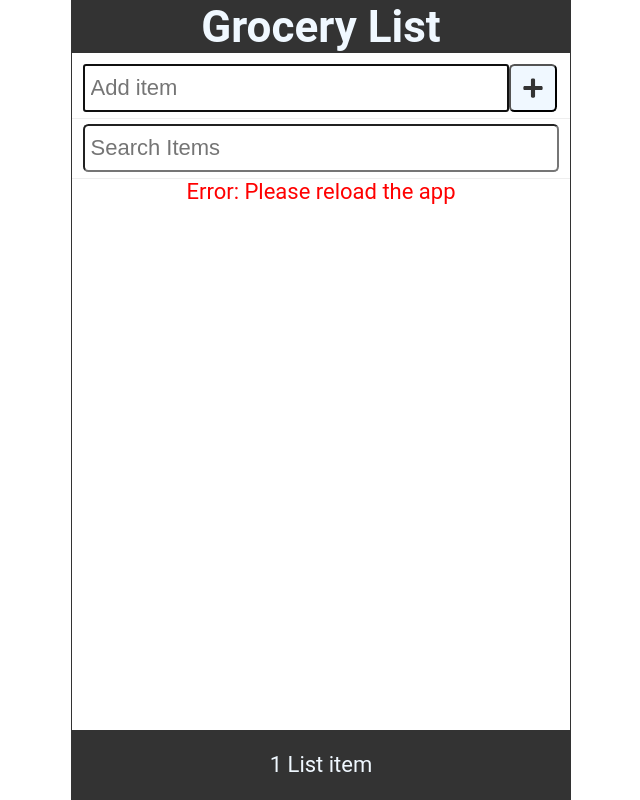
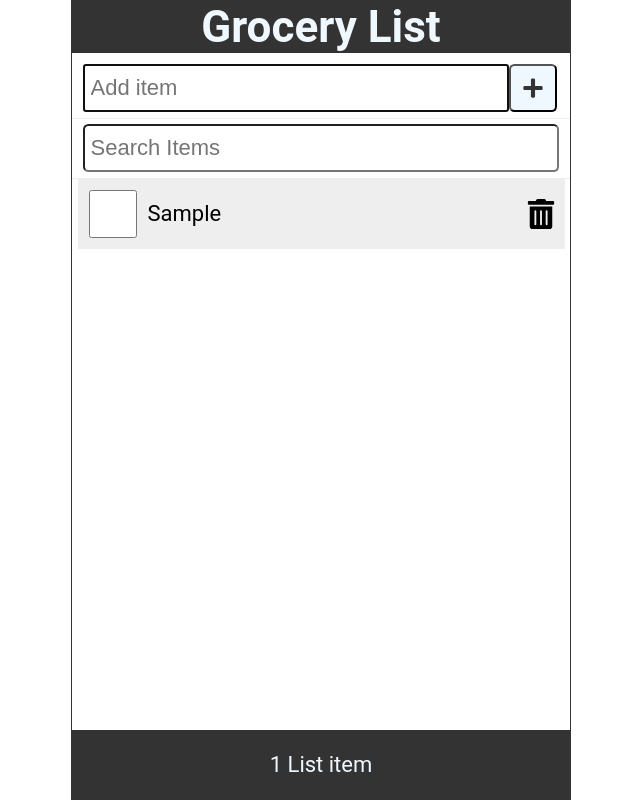
Before and after one commit to SameerSunkada/Grocery-List-using-React, a React (Create React App) app: page / in a window 1280 px wide. Both pictures are taken after typing "Sample" into the empty fields and a click on the button "Add item". Shown: the whole page, without its empty margins (319-959 px from the left). Built offline with nearby package versions, Linux system fonts and the light colour scheme; no server answers; data requests are answered from the project's data file; the HTML template or start-up script is replaced by a standard one.

Commit message:
reverted back to local storage for storing list items

```diff
--- a/data/db.json
+++ /dev/null
@@ -1,3 +0,0 @@
-{
-  "items": []
-}
--- a/src/App.js
+++ b/src/App.js
@@ -1,113 +1,72 @@
 import Header from './Header';
+import AddItem from './AddItem';
 import SearchItem from './SearchItem';
-import AddItem from './AddItem';
 import Content from './Content';
 import Footer from './Footer';
 import { useState, useEffect } from 'react';
-import apiRequest from './apiRequest';
+function App() {
 
-function App() {
-  const API_URL = 'http://localhost:3500/items';
+  const [items,setItems] = useState(JSON.parse(localStorage.getItem('shoppingList')) || []);
 
-  const [items, setItems] = useState([]);
   const [newItem, setNewItem] = useState('');
+
   const [search, setSearch] = useState('');
-  const [fetchError, setFetchError] = useState(null);
-  const [isLoading, setIsLoading] = useState(true);
 
-  useEffect(() => {
-
-    const fetchItems = async () => {
-      try {
-        const response = await fetch(API_URL);
-        if (!response.ok) throw Error('Did not receive expected data');
-        const listItems = await response.json();
-        setItems(listItems);
-        setFetchError(null);
-      } catch (err) {
-        setFetchError(err.message);
-      } finally {
-        setIsLoading(false);
-      }
-    }
-
-    fetchItems();
-
-  }, [])
-
-  const addItem = async (item) => {
-    const id = items.length ? items[items.length - 1].id + 1 : 1;
-    const myNewItem = { id, checked: false, item };
-    const listItems = [...items, myNewItem];
-    setItems(listItems);
-
-    const postOptions = {
-      method: 'POST',
-      headers: {
-        'Content-Type': 'application/json'
-      },
-      body: JSON.stringify(myNewItem)
-    }
-    const result = await apiRequest(API_URL, postOptions);
-    if (result) setFetchError(result);
+  const setAndSaveItems = (newItemsList) =>{
+    setItems(newItemsList);
+    localStorage.setItem('shoppingList', JSON.stringify(newItemsList));
   }
 
-  const handleCheck = async (id) => {
-    const listItems = items.map((item) => item.id === id ? { ...item, checked: !item.checked } : item);
-    setItems(listItems);
-
-    const myItem = listItems.filter((item) => item.id === id);
-    const updateOptions = {
-      method: 'PATCH',
-      headers: {
-        'Content-Type': 'application/json'
-      },
-      body: JSON.stringify({ checked: myItem[0].checked })
-    };
-    const reqUrl = `${API_URL}/${id}`;
-    const result = await apiRequest(reqUrl, updateOptions);
-    if (result) setFetchError(result);
-  }
-
-  const handleDelete = async (id) => {
-    const listItems = items.filter((item) => item.id !== id);
-    setItems(listItems);
-
-    const deleteOptions = { method: 'DELETE' };
-    const reqUrl = `${API_URL}/${id}`;
-    const result = await apiRequest(reqUrl, deleteOptions);
-    if (result) setFetchError(result);
-  }
 
   const handleSubmit = (e) => {
     e.preventDefault();
-    if (!newItem) return;
-    addItem(newItem);
-    setNewItem('') ;
+    if(!newItem) return;
+    const item = {
+      id : items.length+1,
+      checked: false,
+      item : newItem
+    }
+    const updatedItems = [...items,item];
+    setItems(updatedItems)
+    setNewItem('');
+    setAndSaveItems(updatedItems);
   }
+  const handleClick = (id) => {
+    const newListItems = items.filter((item) => id === item.id);
+    newListItems[0].checked? newListItems[0].checked = false : newListItems[0].checked = true;
+    const listItems = items.filter((item) => id !== item.id);
+    listItems.push(newListItems[0]);
+    setAndSaveItems(listItems);
+  }
+
+  const handleDelete = (id) => {
+    const listItems = items.filter((item) => item.id!==id);
+    setAndSaveItems(listItems);
+  }
+
+  useEffect(() =>{
+    localStorage.setItem('shoppingList', JSON.stringify(items));
+  },[items]);
 
   return (
     <div className="App">
-      <Header title="Grocery List" />
+      <Header title="Grocery List"/>
       <AddItem
-        newItem={newItem}
-        setNewItem={setNewItem}
-        handleSubmit={handleSubmit}
+        newItem = {newItem}
+        setNewItem = {setNewItem}
+        handleSubmit = {handleSubmit}
       />
       <SearchItem
-        search={search}
-        setSearch={setSearch}
+        search = {search}
+        setSearch = {setSearch}
       />
-      <main>
-        {isLoading && <p>Loading Items...</p>}
-        {fetchError && <p style={{ color: "red" }}>{`Error: ${fetchError}`}</p>}
-        {!fetchError && !isLoading && <Content
-          items={items.filter(item => ((item.item).toLowerCase()).includes(search.toLowerCase()))}
-          handleCheck={handleCheck}
-          handleDelete={handleDelete}
-        />}
-      </main>
-      <Footer length={items.length} />
+      <Content
+        setItems ={setItems}
+        items = {items.filter(item => ((item.item).toLowerCase()).includes(search.toLowerCase()))}
+        handleClick = {handleClick}
+        handleDelete = {handleDelete}
+      />
+      <Footer length = {items.length}/>
     </div>
   );
 }
--- a/src/Content.js
+++ b/src/Content.js
@@ -1,17 +1,17 @@
 import ItemList from './itemList';
 
-const Content = ({setItems,items,handleCheck,handleDelete}) => {
+const Content = ({setItems,items,handleClick,handleDelete}) => {
 
     return (
-        <>
+        <main>
             {items.length ?
-                <ItemList items = {items} handleCheck = {handleCheck} handleDelete = {handleDelete} />
+                <ItemList items = {items} handleClick = {handleClick} handleDelete = {handleDelete} />
                 : (
                     <p style={{marginTop : '2rem'}}>List is empty</p>
                 )
 
             }
-        </>
+        </main>
     );
 }
 
--- a/src/ListItem.js
+++ b/src/ListItem.js
@@ -1,15 +1,15 @@
 import {FaTrashAlt} from 'react-icons/fa'
 
-const ListItem = ({item, handleCheck, handleDelete}) => {
+const ListItem = ({item, handleClick, handleDelete}) => {
     return(
         <li className= "item">
             <input
                 type="checkbox"
                 checked = {item.checked}
-                onChange={() => handleCheck(item.id)}
+                onChange={() => handleClick(item.id)}
             />
             <label
-                onDoubleClick={()=>handleCheck(item.id)}
+                onDoubleClick={()=>handleClick(item.id)}
                 style={(item.checked)?{textDecoration:'line-through'}:null}
             >
                 {item.item}
--- a/src/apiRequest.js
+++ /dev/null
@@ -1,12 +0,0 @@
-const apiRequest = async (url = '', optionsObj = null, errMsg = null) => {
-    try {
-        const response = await fetch(url, optionsObj);
-        if(!response.ok) throw Error('Please reload the app') ;
-    } catch(err) {
-        errMsg = err.message;
-    } finally {
-        return errMsg;
-    }
-}
-
-export default apiRequest;
--- a/src/itemList.js
+++ b/src/itemList.js
@@ -1,9 +1,9 @@
 import ListItem from './ListItem'
-const ItemList = ({items,handleCheck,handleDelete}) => {
+const ItemList = ({items,handleClick,handleDelete}) => {
     return(
         <ul>
             {items.map((item)=>(
-                <ListItem key = {item.id} item = {item} handleCheck={handleCheck} handleDelete={handleDelete}/>
+                <ListItem key = {item.id} item = {item} handleClick={handleClick} handleDelete={handleDelete}/>
             ))}
         </ul>
     );
```
